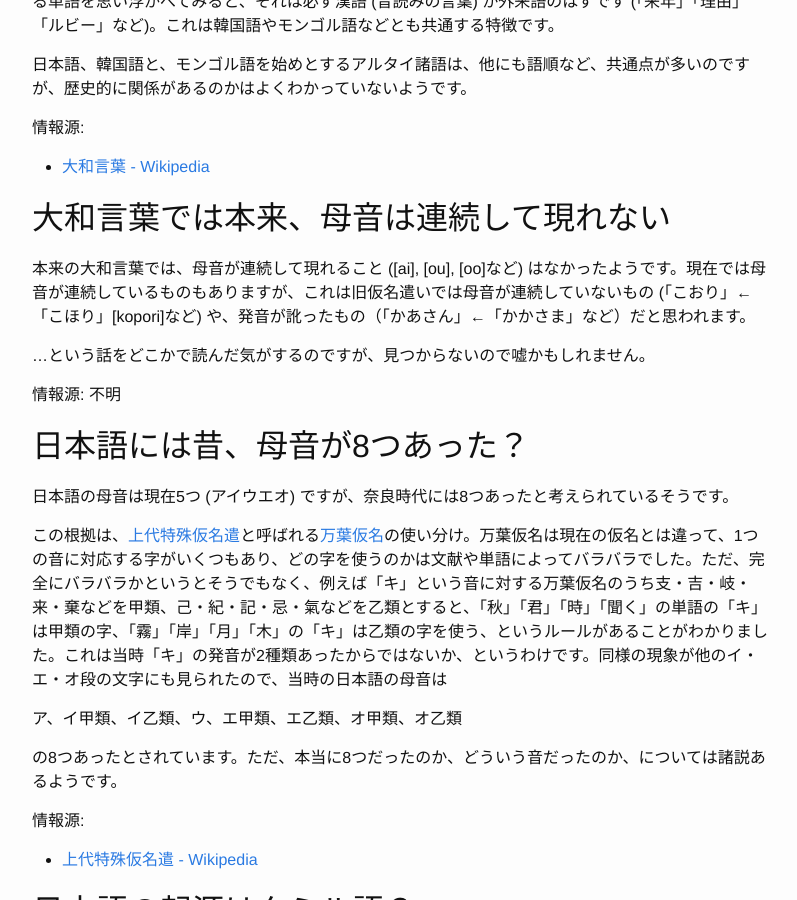
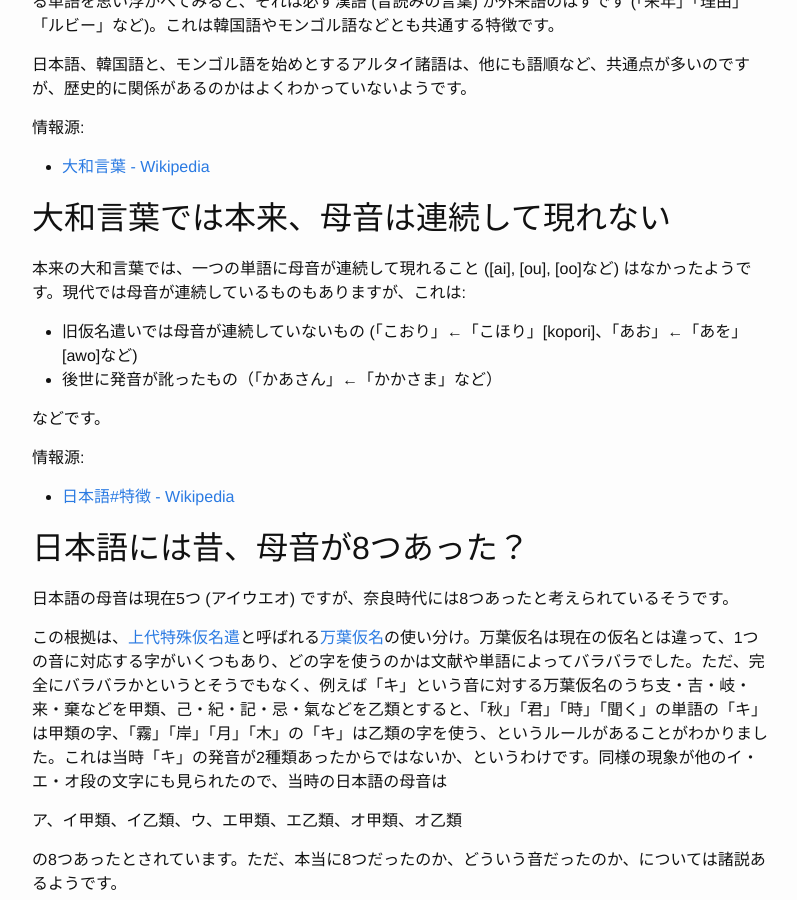
Before and after one commit to gimite/gimite.github.io, a Jekyll site: the page built from kanji-fun-facts.md, in a window 1280 px wide and 900 px high, scrolled down 4219 px. Shown: the whole window, without its empty margins (238-1035 px from the left). Built offline with Jekyll 4.4.1, drawn with Linux system fonts in a browser that asks for light colours; our own code applies the rules of GitHub Pages for plain Markdown files.

Commit message:
Update kanji-fun-facts.md

```diff
--- a/kanji-fun-facts.md
+++ b/kanji-fun-facts.md
@@ -136,11 +136,16 @@ a, ā, i, ī, u, ū, ṛ, ṝ, ḷ, ḹ, e, ai, o, au, (a)ṃ, (a)ḥ
 
 ## 大和言葉では本来、母音は連続して現れない
 
-本来の大和言葉では、母音が連続して現れること ([ai], [ou], [oo]など) はなかったようです。現在では母音が連続しているものもありますが、これは旧仮名遣いでは母音が連続していないもの (「こおり」←「こほり」[kopori]など) や、発音が訛ったもの（「かあさん」←「かかさま」など）だと思われます。
+本来の大和言葉では、一つの単語に母音が連続して現れること ([ai], [ou], [oo]など) はなかったようです。現代では母音が連続しているものもありますが、これは:
 
-…という話をどこかで読んだ気がするのですが、見つからないので嘘かもしれません。
+* 旧仮名遣いでは母音が連続していないもの (「こおり」←「こほり」[kopori]、「あお」←「あを」[awo]など)
+* 後世に発音が訛ったもの（「かあさん」←「かかさま」など）
 
-情報源: 不明
+などです。
+
+情報源:
+
+* [日本語#特徴 - Wikipedia](https://ja.wikipedia.org/wiki/%E6%97%A5%E6%9C%AC%E8%AA%9E#%E7%89%B9%E5%BE%B4)
 
 ## 日本語には昔、母音が8つあった？
 
```
